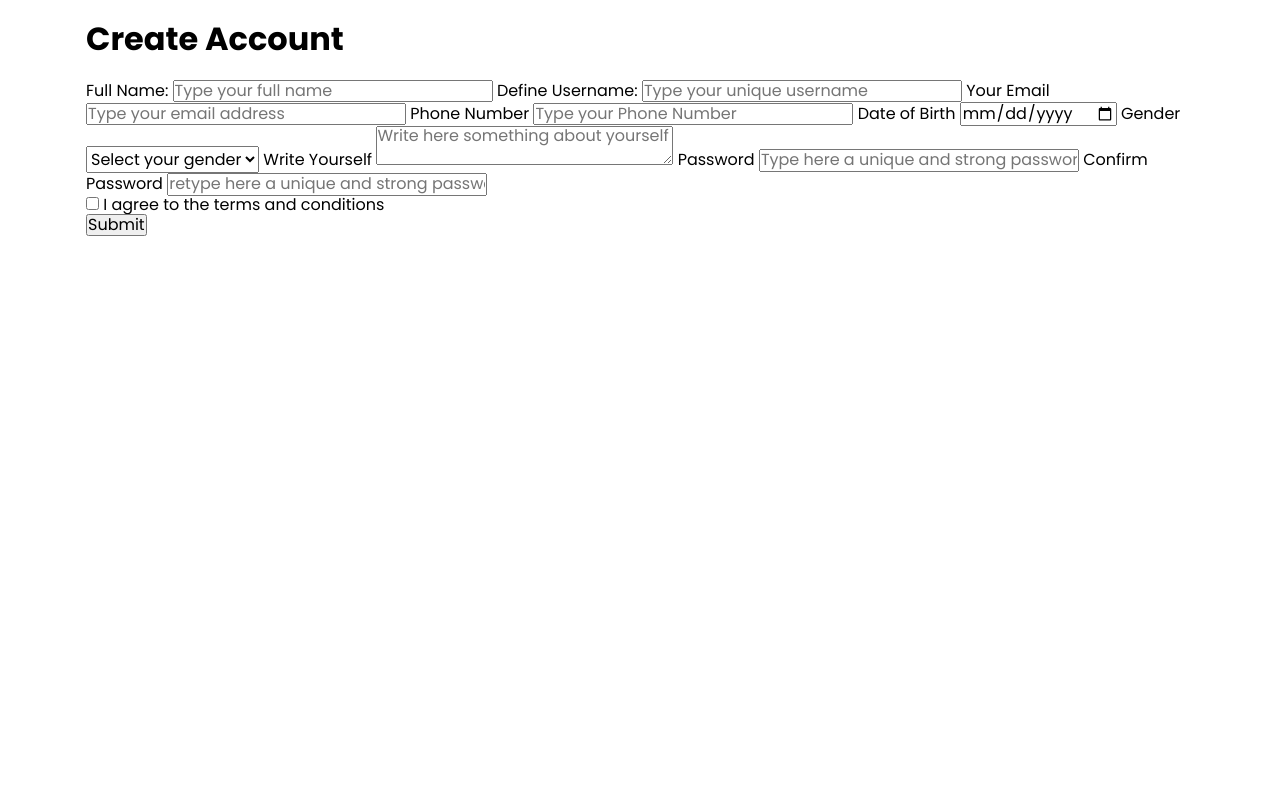
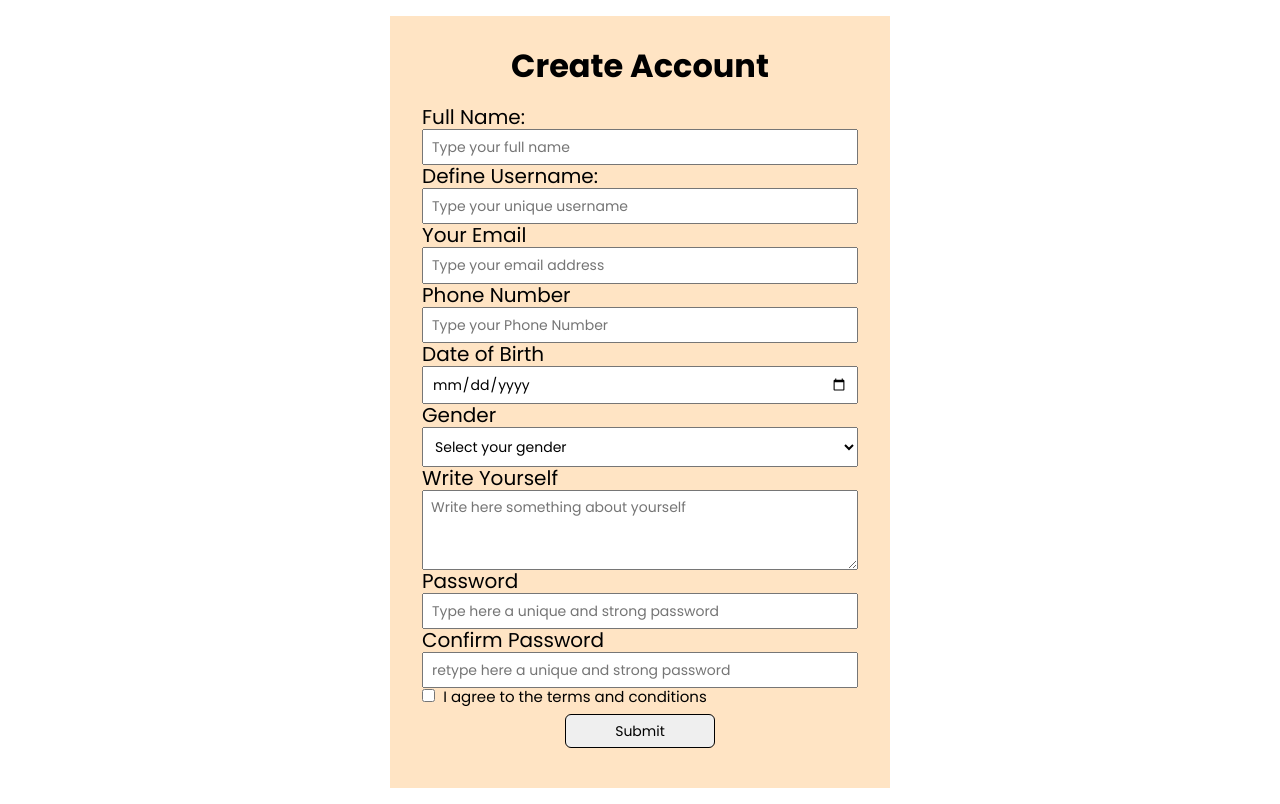
Before and after one commit to aruntutter/js-registration-form, a plain HTML site: page index.html in a window 1280 px wide. Drawn offline with Linux system fonts and the light colour scheme.

Commit message:
cursor updated

```diff
--- a/styles/style.css
+++ b/styles/style.css
@@ -36,23 +36,70 @@ li {
 }
 
 .container {
-  max-width: 1140px;
-  margin: 0 auto;
-  padding-left: 1rem;
-  padding-right: 1rem;
+  max-width: 500px;
+  margin: 1rem auto;
+  padding: 2rem;
+  display: flex;
+  flex-direction: column;
+  background-color: bisque;
 }
 
-.btn {
-  display: inline-block;
-  border-radius: 8px;
-  padding: 0.5rem 1.5rem;
-  margin-top: 0.5rem;
-  text-transform: capitalize;
-  font-size: 1.2rem;
-  font-weight: 500;
+.title {
+  margin-top: 0;
+  text-align: center;
+}
+
+label {
+  text-align: start;
+  font-size: 20px;
+}
+
+input {
+  font-size: 14px;
+  padding: 8px;
+}
+
+input[type="date"] {
   cursor: pointer;
-  /* customize */
-  background-color: #1c2042;
-  color: white;
-  border: 2px solid #1c2042;
 }
+
+select {
+  cursor: pointer;
+}
+
+textarea {
+  font-size: 14px;
+  padding: 8px;
+  height: 80px;
+}
+
+select {
+  font-size: 14px;
+  padding: 8px;
+}
+
+span {
+  margin-bottom: 15px;
+  color: red;
+}
+
+.term-cond>label {
+  font-size: 15px;
+  margin-left: 4px;
+}
+
+.terms {
+  margin-left: 2px;
+  cursor: pointer;
+  transform: scale(1.2);
+}
+
+button {
+  font-size: 14px;
+  margin: 0.5rem auto;
+  padding: 8px;
+  width: 150px;
+  cursor: pointer;
+  border-radius: 6px;
+  border: 1px solid;
+}
```
